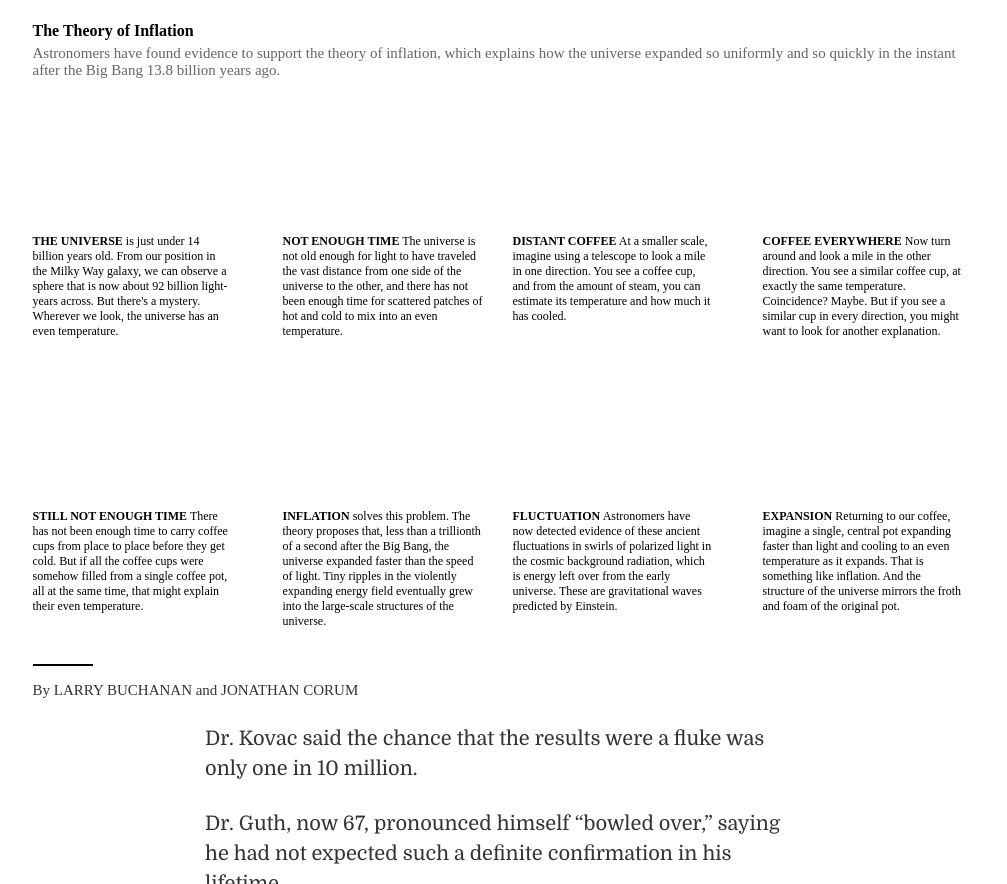
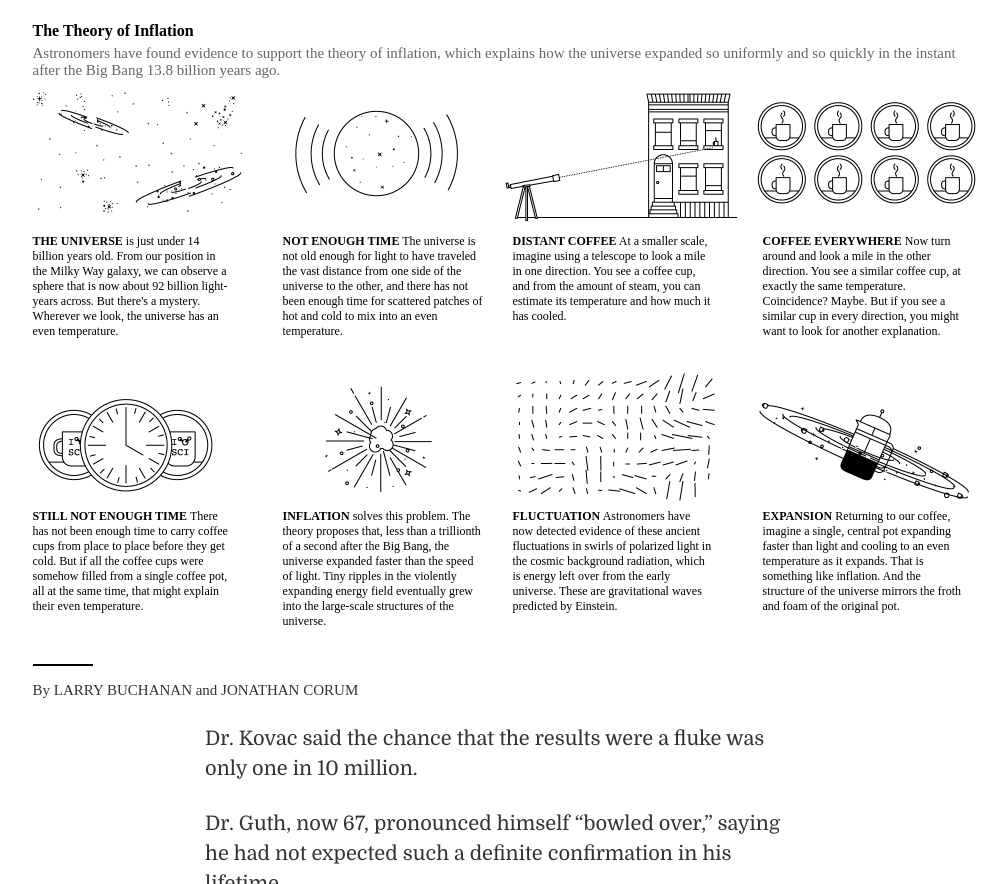
Before and after one commit to srueda27/NYT-Clone, a website: page index.html in a window 1280 px wide. Shown: the part 3484-4368 px from the top of the page, without its empty margins (135-1142 px from the left). Drawn offline with nearby package versions, Linux system fonts and the light colour scheme; the site is published under a folder, as on GitHub Pages, so addresses that start at the root find nothing.

Commit message:
changing the path of the big image

```diff
--- a/css/styles.css
+++ b/css/styles.css
@@ -348,7 +348,7 @@
 .paragraphs-image {
   position: relative;
   height: 580px;
-  background: url("/images/inflation_945.png");
+  background: url("../images/inflation_945.png");
   background-position: center;
   background-repeat: no-repeat;
   background-size: contain;
```
